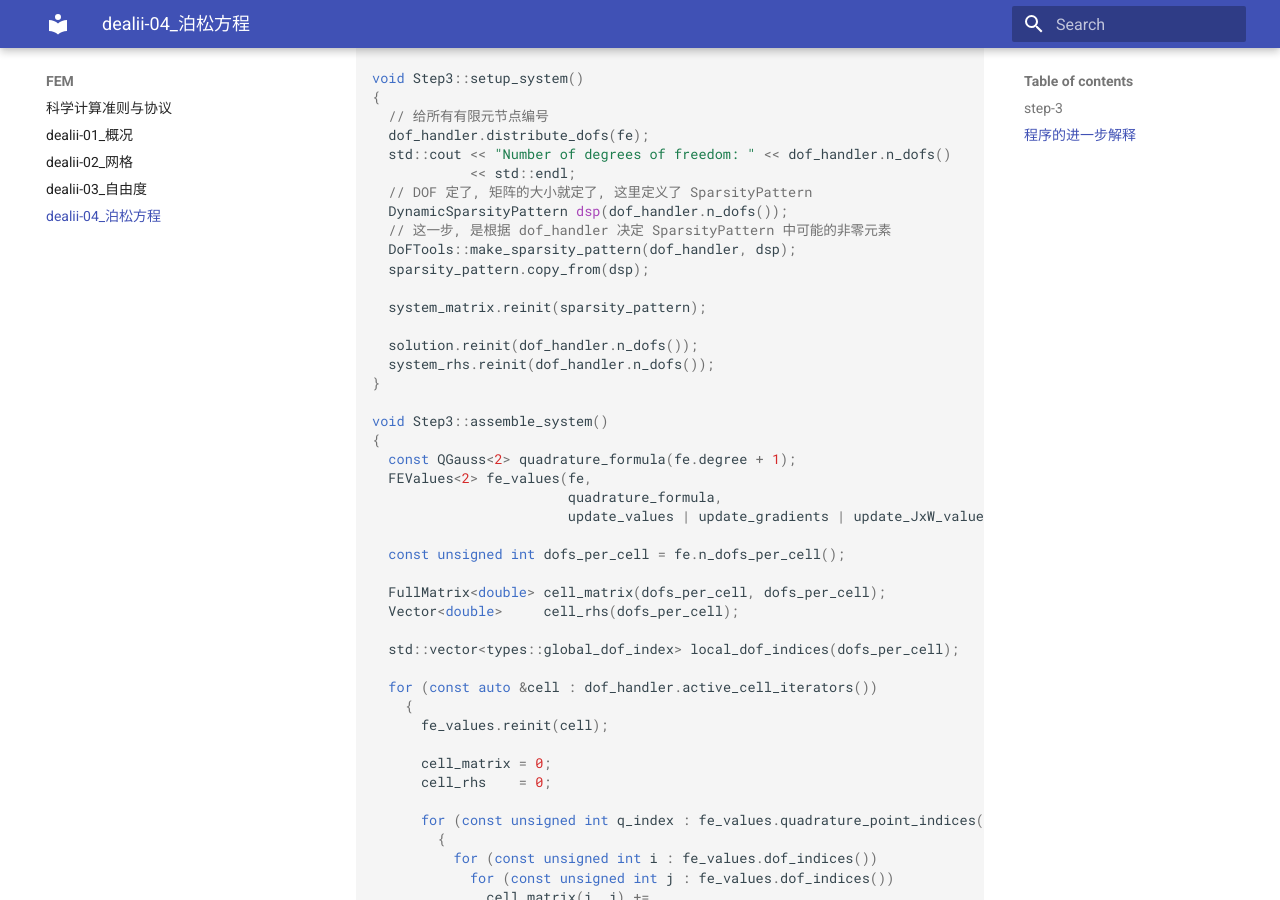
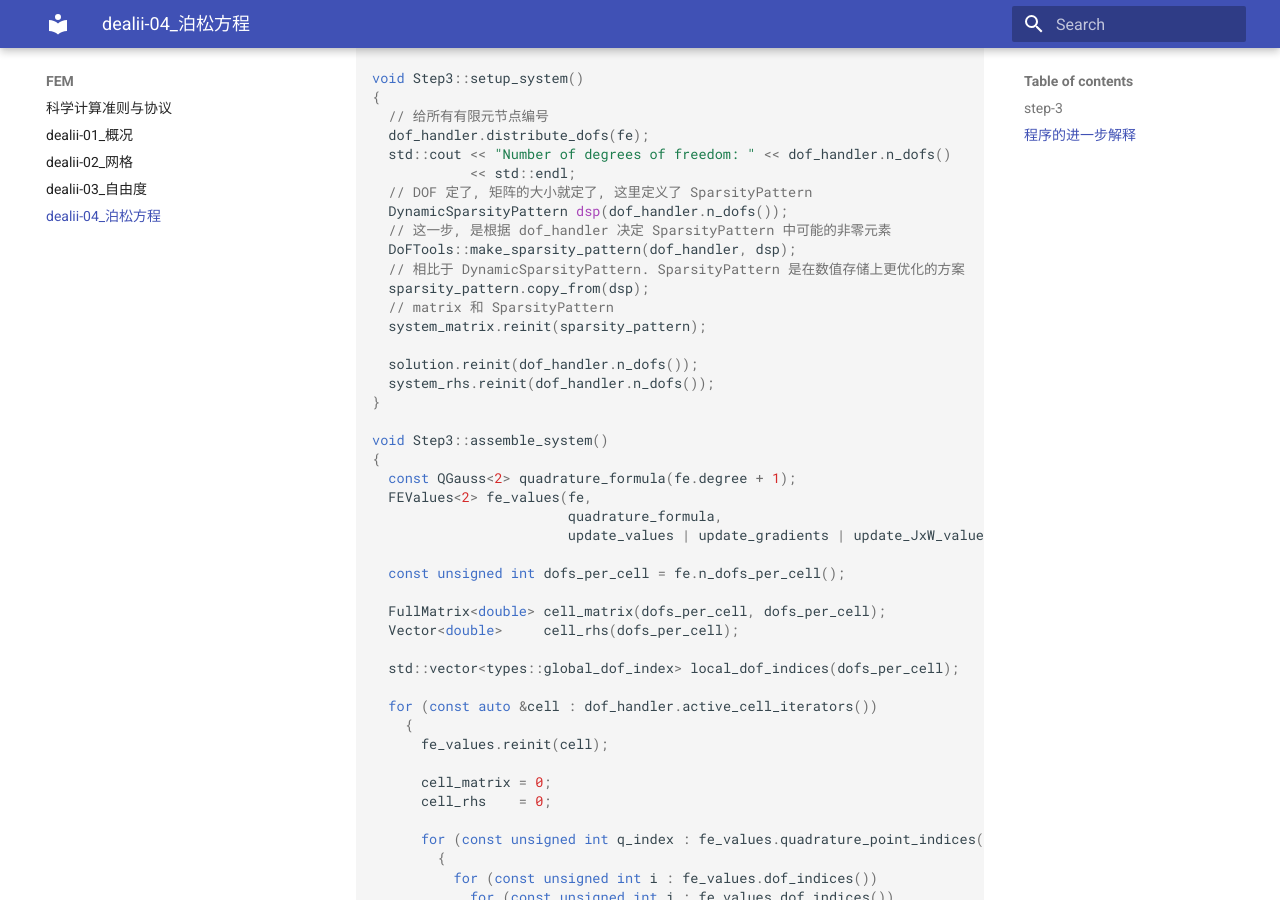
Before and after one commit to ymma98/technotes, an MkDocs documentation site: the page built from docs/FEM/dealii-04_泊松方程.md, in a window 1280 px wide and 900 px high, scrolled down 8460 px. Built offline with MkDocs 1.6.1 and Material for MkDocs 9.7.7, drawn with Linux system fonts in a browser that asks for light colours; formulas are drawn with MathJax 3; part of the change alters nothing that is shown.

Commit message:
docs/FEM/dealii-04_泊松方程.md updated from https://stackedit.cn/

```diff
--- a/docs/FEM/dealii-04_泊松方程.md
+++ b/docs/FEM/dealii-04_泊松方程.md
@@ -320,8 +320,9 @@ void Step3::setup_system()
   DynamicSparsityPattern dsp(dof_handler.n_dofs());
   // 这一步, 是根据 dof_handler 决定 SparsityPattern 中可能的非零元素
   DoFTools::make_sparsity_pattern(dof_handler, dsp);
+  // 相比于 DynamicSparsityPattern. SparsityPattern 是在数值存储上更优化的方案
   sparsity_pattern.copy_from(dsp);
-
+  // matrix 和 SparsityPattern
   system_matrix.reinit(sparsity_pattern);
 
   solution.reinit(dof_handler.n_dofs());
@@ -431,8 +432,8 @@ int main()
 
 
 <!--stackedit_data:
-eyJoaXN0b3J5IjpbLTI5MTExNzE2NywtMTYxNzA2NDM4NiwtMT
-YyMDc1NDg1NywxMTgyMjY0MDU5LC0xNTg2MjcxNzg2LC0xODk4
-NDg0MTczLDE5MjY2NjMyNzksMTAyNDkwMDA2MiwtMTcyMzEyOT
-I5NCwxOTUwOTg5Mzg4LC00NjA5NzA1N119
+eyJoaXN0b3J5IjpbLTE4NDE4MDkxMDIsLTE2MTcwNjQzODYsLT
+E2MjA3NTQ4NTcsMTE4MjI2NDA1OSwtMTU4NjI3MTc4NiwtMTg5
+ODQ4NDE3MywxOTI2NjYzMjc5LDEwMjQ5MDAwNjIsLTE3MjMxMj
+kyOTQsMTk1MDk4OTM4OCwtNDYwOTcwNTddfQ==
 -->
```
